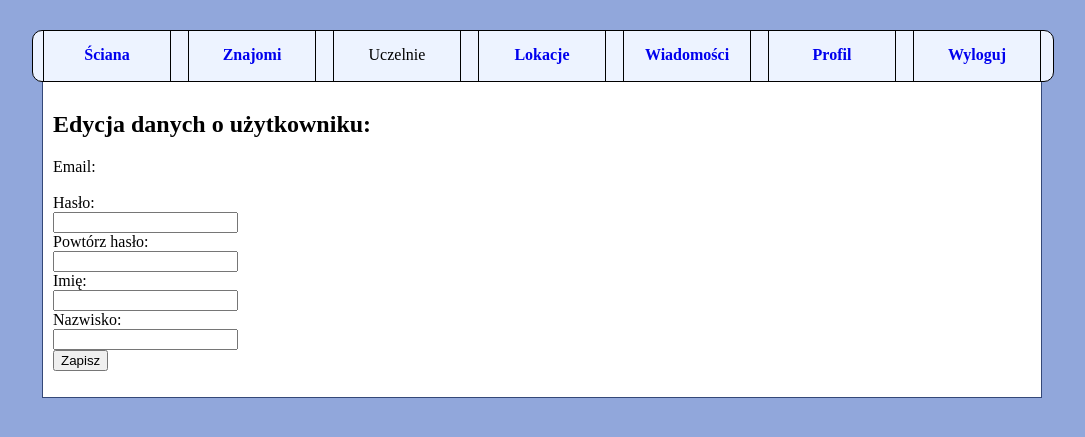
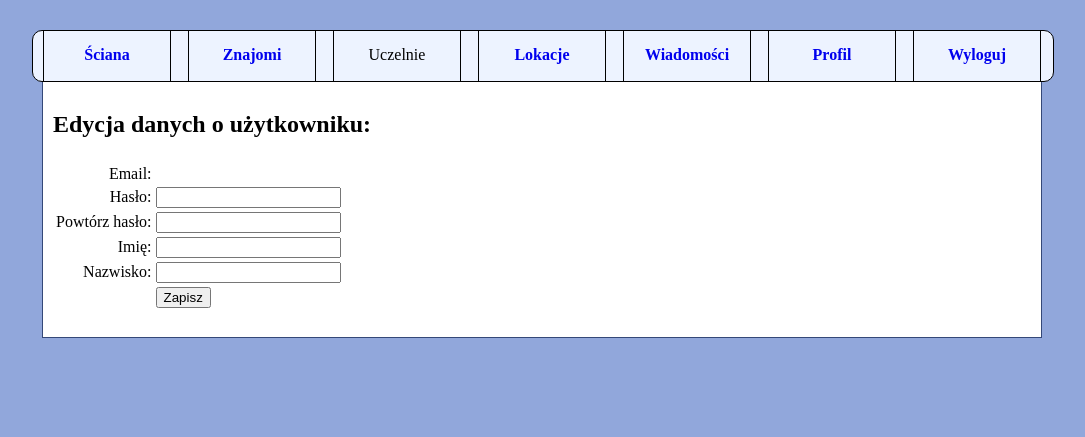
Before and after one commit to Maskopatol/ZWiS, a CodeIgniter app: page /htdocs/index.php/profile/edit in a window 1280 px wide. Shown: the top 437 px of the page, without its empty margins (98-1183 px from the left). Run offline with CodeIgniter, Linux system fonts and the light colour scheme; data that the repository does not hold is empty; some libraries are stand-ins or nearby versions.

```diff
--- a/application/controllers/profile.php
+++ b/application/controllers/profile.php
@@ -5,6 +5,7 @@ class Profile extends CI_Controller{
 		$data = $this->user_model->get($id);
 		$this->layout->view("profile/edit",$data);
 	}
+
 	public function update(){
 		$id = $this->auth->uid();
 		$data = array(
--- a/application/models/locations_model.php
+++ b/application/models/locations_model.php
@@ -24,7 +24,7 @@ class Locations_model extends CI_Model {
 	}
 
 	function getUsers(){
-		$q = $this->db->query("select u.id_user, u.name , u.surname, u.lecturer , u.static_location ,l.id_location, l.latitude , l.longitude from users u left join locations l on (IFNULL(u.static_location,(select max(lo.id_location) from locations lo where lo.id_user = u.id_user ))) = l.id_location and l.id_user = u.id_user");
+		$q = $this->db->query("select u.id_user, u.name , u.surname,u.photo, u.lecturer , u.static_location ,l.id_location, l.latitude , l.longitude from users u left join locations l on (IFNULL(u.static_location,(select max(lo.id_location) from locations lo where lo.id_user = u.id_user ))) = l.id_location and l.id_user = u.id_user");
 		return $q->result_array();
 	}
 
--- a/application/scripts/mapsV2/interface.js
+++ b/application/scripts/mapsV2/interface.js
@@ -2,6 +2,7 @@ function Interface(base){
 	this.base = base;
 	this.ac = 0;
 	this.canvas = null;
+	this.mainDiv = null;
 	this.findOpts = {
 		buildings: true,
 		lecturers: true,
@@ -14,6 +15,7 @@ function Interface(base){
 
 Interface.prototype.init = function(){
 	var c = $("#"+this.base.settings.mapDivId);
+	this.mainDiv = c[0];
 	var filters_button = $("<input class='b-right' id='map_filters_button' type='button' value='Filtry' />");
 	var admin_button = $("<input class='b-right' id='map_admin_button' type='button' value='Zarządzaj' />");
 	var search_button = $("<input type='button' value='szukaj' />");
@@ -47,6 +49,8 @@ Interface.prototype.init = function(){
 	.append(rm_static_button)
 	.appendTo(m);
 
+//	var z = $("<img id='frame' src='"+this.base.settings.userFrameUrl+"' alt=''/>").appendTo(c).hide();
+//	console.debug(z);
 	this.context = $("<div class='contextmenu'><input id='map_setUserPoint' type='button' value='Ustaw lokację statyczną'></div>")
 	.appendTo(canvas).hide();
 
--- a/application/views/profile/edit.php
+++ b/application/views/profile/edit.php
@@ -2,17 +2,20 @@
 	<h2>Edycja danych o użytkowniku:</h2>
 	<?=$this->notices->get("profile-edit");?>
 <?=form_open('profile/update');?>
-Email:<br />
-<?=$email;?><br />
-<?=form_label("Hasło:","password");?><br />
-<?=form_password(array('name'=>'password'));?><br />
-<?=form_label("Powtórz hasło:","password_confirmation");?><br />
-<?=form_password(array('name'=>'password_confirmation'));?><br />
-<?=form_label("Imię:","name");?><br />
-<?=form_input(array('name'=>'name','value'=>$name));?><br />
-<?=form_label("Nazwisko:","surname");?><br />
-<?=form_input(array('name'=>'surname','value'=>$surname));?><br />
-
-<?=form_submit('submit',"Zapisz");?><br />
+<table class="profile_edit">
+<tr><td class="profile_desc"></td><td class="profile_mod"></td></tr>
+<tr><td class="profile_desc">Email:
+</td><td class="profile_mod"><?=$email;?></td></tr>
+<tr><td class="profile_desc"><?=form_label("Hasło:","password");?>
+</td><td class="profile_mod"><?=form_password(array('name'=>'password'));?></td></tr>
+<tr><td class="profile_desc"><?=form_label("Powtórz hasło:","password_confirmation");?>
+</td><td class="profile_mod"><?=form_password(array('name'=>'password_confirmation'));?></td></tr>
+<tr><td class="profile_desc"><?=form_label("Imię:","name");?>
+</td><td class="profile_mod"><?=form_input(array('name'=>'name','value'=>$name));?></td></tr>
+<tr><td class="profile_desc"><?=form_label("Nazwisko:","surname");?>
+</td><td class="profile_mod"><?=form_input(array('name'=>'surname','value'=>$surname));?></td></tr>
+<tr><td class="profile_desc">
+</td><td class="profile_mod"><?=form_submit('submit',"Zapisz");?></td></tr>
+</table>
 <?=form_close();?>
 </div>
--- a/static/css/default.css
+++ b/static/css/default.css
@@ -54,3 +54,10 @@ body{
 	border: 1px solid #344878;
 
 }
+
+.profile_desc{
+	text-align:right;
+}
+.profile_mod{
+	text-align:left;
+}
```
Also changed, not shown: application/scripts/mapsV2/user.js (+21 -13 lines).
